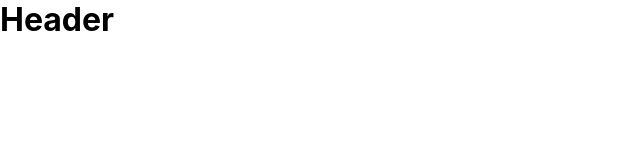
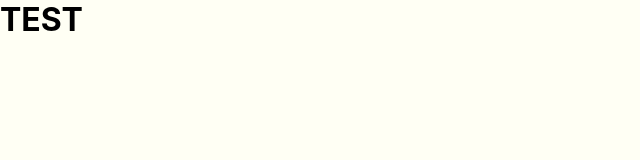
Before and after one commit to jiyyou/res-ource, a React (Create React App) app in the folder client/: page / in a window 1280 px wide. Shown: the top 160 px of the page, without its empty margins (0-640 px from the left). Built offline with nearby package versions, Linux system fonts and the light colour scheme.

Commit message:
common scss updated

```diff
--- a/client/src/components/Header/Header.js
+++ b/client/src/components/Header/Header.js
@@ -1,9 +1,23 @@
 import React from 'react';
 
-function Header() {
-	return (
-		<h1>Header</h1>
-	)
+class Header extends React.Component {
+	state = {
+		loggedIn: false
+	}
+
+	// componentDidMount() {
+	// 	const authToken = sessionStorage.getItem('authToken');
+
+
+	// }
+
+	render() {
+		return (
+			<header>
+				<h1>TEST</h1>
+			</header>
+		)
+	}
 }
 
 export default Header;
--- a/client/src/partials/_common.scss
+++ b/client/src/partials/_common.scss
@@ -23,3 +23,6 @@ ul, li {
 textarea {
 	resize: none;
 }
+body {
+	background-color: #fffff4;
+}
```
Also changed, not shown: client/src/components/PostCard/PostCard.js (added, +11 -0 lines), client/src/components/PostCard/PostCard.scss (added), client/src/components/SubCard/SubCard.js (added), client/src/components/SubCard/SubCard.scss (added), client/src/pages/Main/Main.js (added), client/src/pages/Profile/Profile.js (added).
